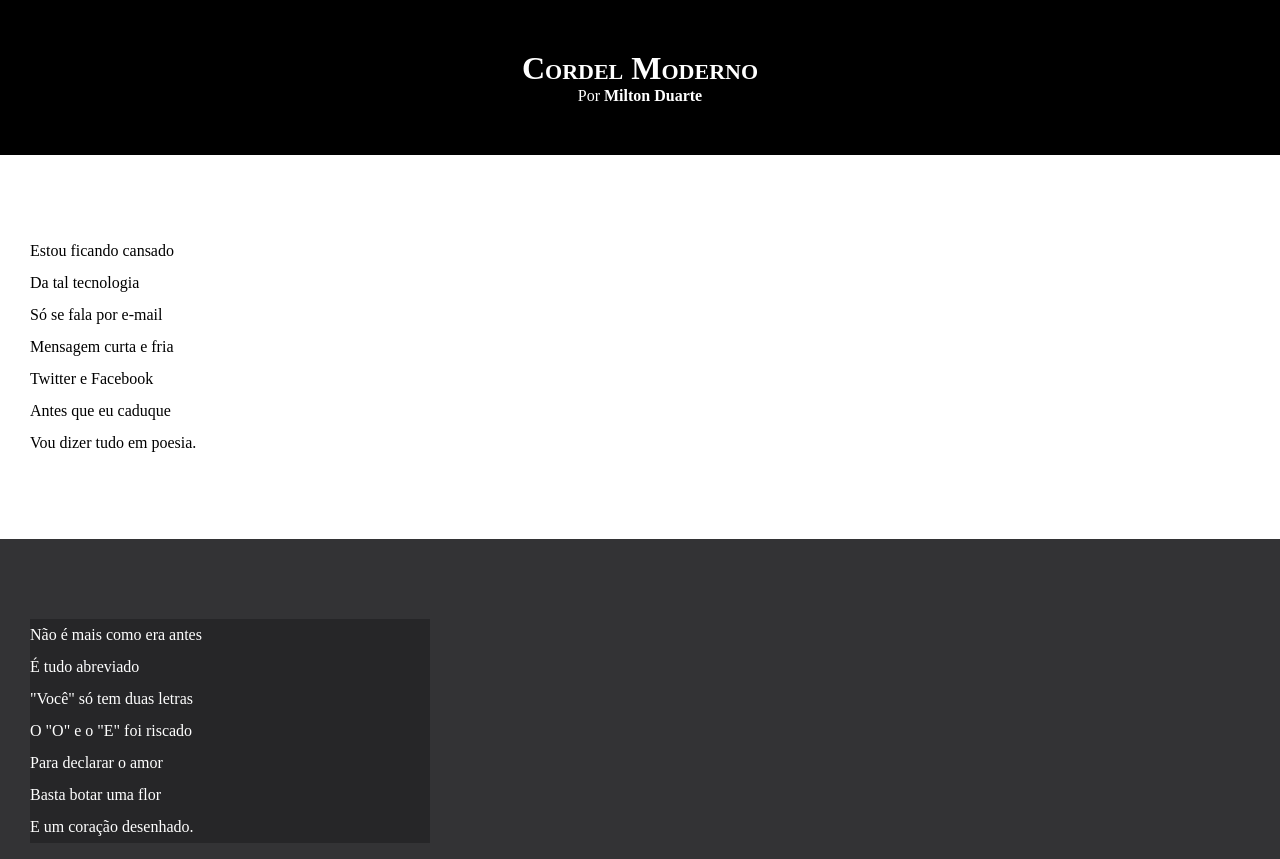
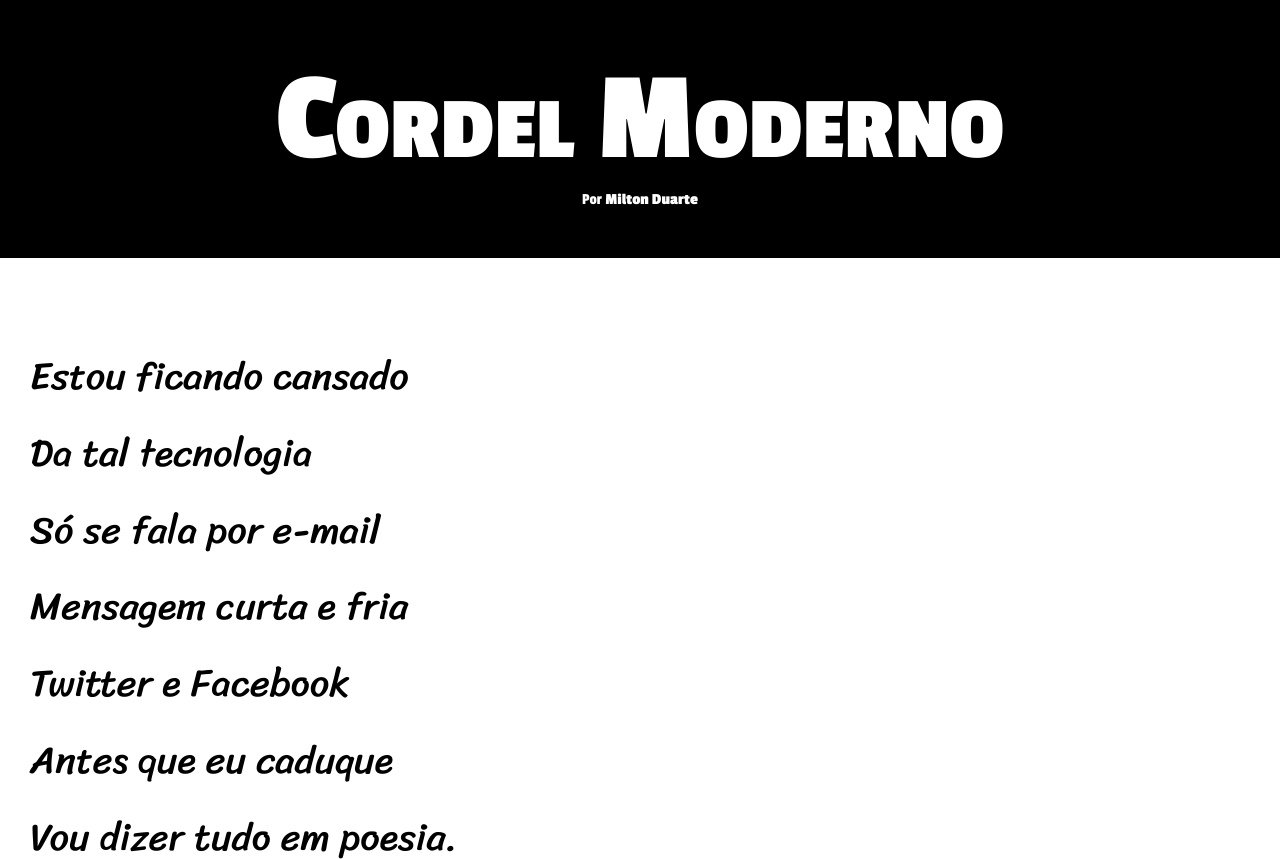
Before and after one commit to RDG14/html5-css3, a plain HTML site: page Desafios/d012/index.html in a window 1280 px wide. Shown: the top 859 px of the page. Drawn offline with Linux system fonts and the light colour scheme.

Commit message:
Atualização estilo d012

```diff
--- a/Desafios/d012/estilo/style.css
+++ b/Desafios/d012/estilo/style.css
@@ -1,19 +1,33 @@
 @charset "UTF-8";
+
+@import url('https://fonts.googleapis.com/css2?family=Passion+One:wght@400;700;900&family=Sriracha&display=swap');
+
+@import url('https://fonts.googleapis.com/css2?family=Sriracha&display=swap');
+
+:root {
+    --fonte1: Verdana, Geneva, Tahoma, sans-serif;
+    --fonte2: 'Passion One', cursive;
+    --fonte3: 'Sriracha', cursive;
+}
 
 * {
     margin: 0px;
     padding: 0px;
+    font-size: 1em;
 }
 
 html, body{ /*Tanto o HTML  e o body terão essas configurações*/
     min-height: 100vh;
     background-color: darkgray;
+    font-family: var(--fonte1);
 }
 
 header{
     background-color: black;
     color: white;
     text-align: center;
+    font-family: var(--fonte2);
+
 }
 
 header > h1{
@@ -27,6 +41,10 @@ header > h1{
     Transformar em letra maiúscula
     */
 
+    font-size: 10vw;
+    /*
+    Ir diminuido e aumentando de acordo com a largura da tela
+    */
 }
 
 header > p{
@@ -48,6 +66,8 @@ section{
     padding-bottom: 10vh;
     line-height: 2em;
     padding-left: 30px;
+    font-family: var(--fonte3);
+    font-size: 3vw;
 }
 
 section.normal{
@@ -61,7 +81,8 @@ section.imagem{
 }
 
 section.imagem > p{
-    width: 400px;
+    display: inline-block;
+    padding: 5px;
     background-color: rgba(0, 0, 0, 0.253);
 }
 
```
